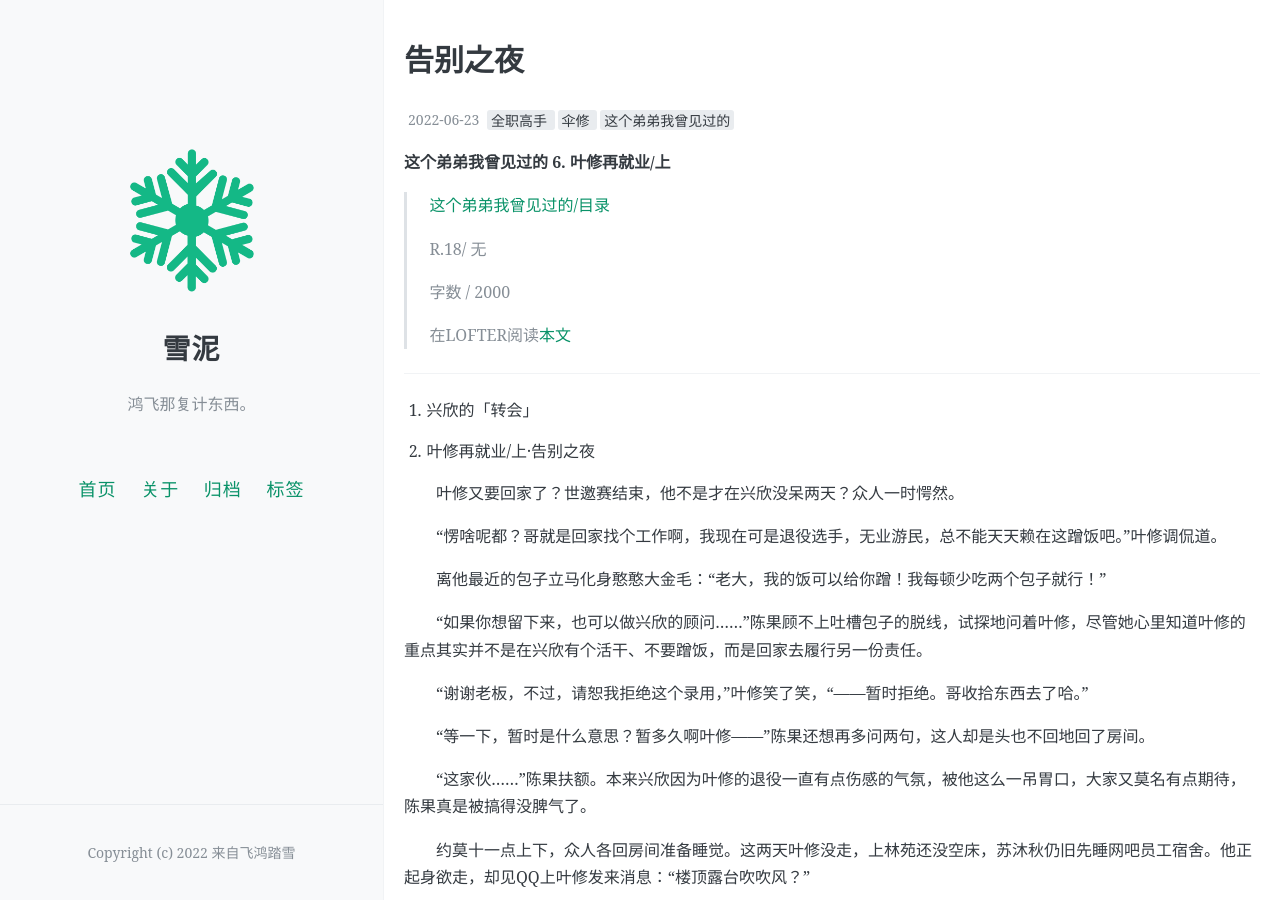
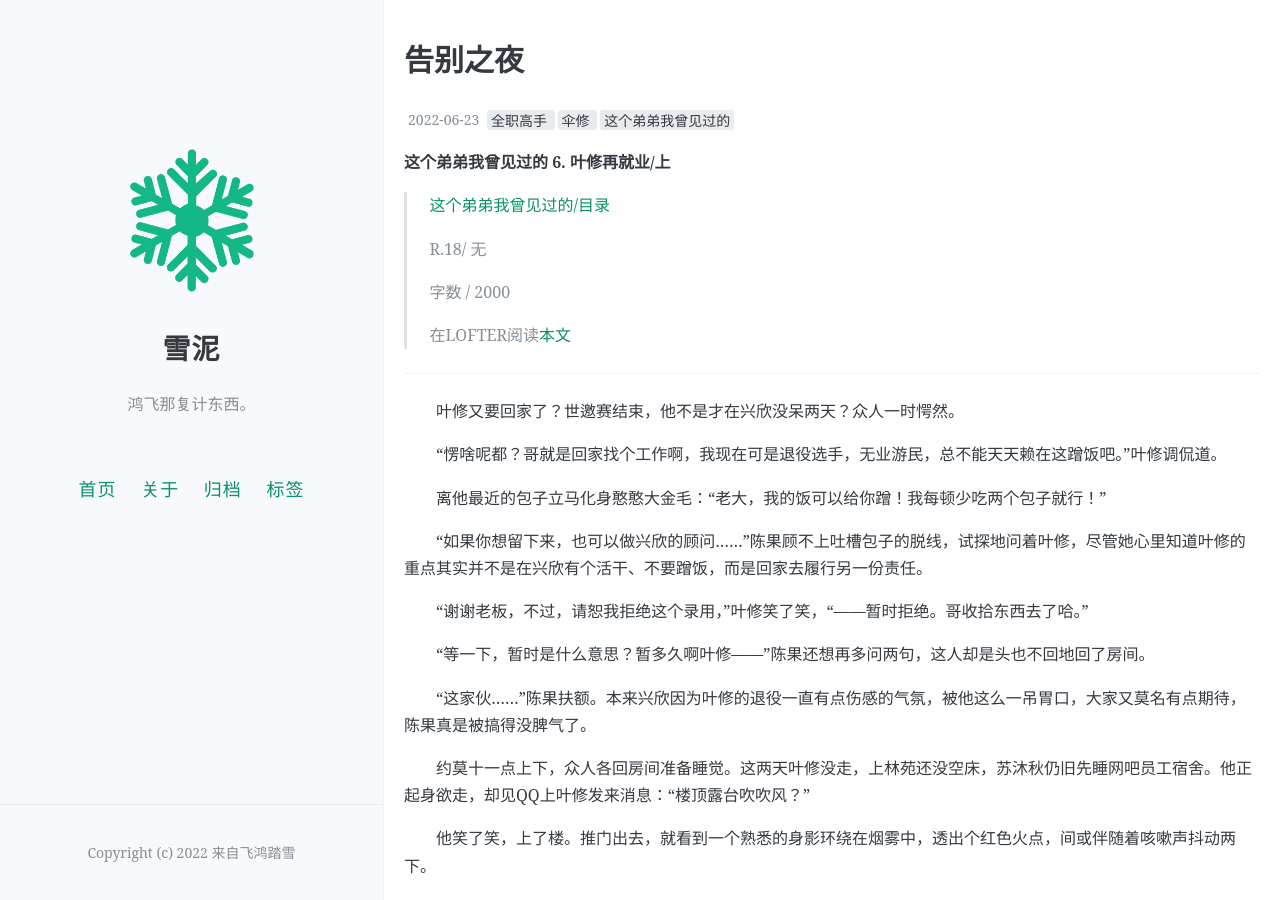
Before and after one commit to jwjwjiawen/feihongtaxue, a Jekyll site: the page built from _posts/2022-06-23-bro0601.md, in a window 1280 px wide and 900 px high. Built offline with Jekyll 4.4.1, drawn with Linux system fonts in a browser that asks for light colours; comment, search, counter and statistics services are not loaded.

Commit message:
Update 2022-06-23-bro0601.md

```diff
--- a/_posts/2022-06-23-bro0601.md
+++ b/_posts/2022-06-23-bro0601.md
@@ -22,12 +22,6 @@ pinned: false
 > 在LOFTER阅读[本文](https://iris2020.lofter.com/post/2457e4_2b5cd12a2)
 
 ***
-
-5. 兴欣的「转会」
-
-6. 叶修再就业/上·告别之夜
-
-
 
   叶修又要回家了？世邀赛结束，他不是才在兴欣没呆两天？众人一时愕然。
 
```
